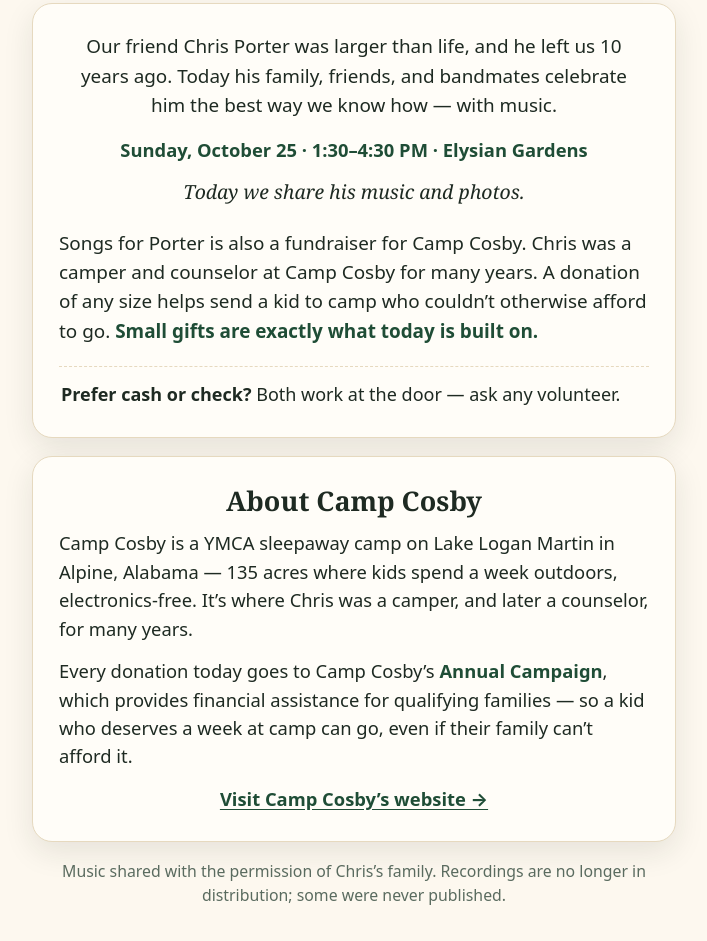
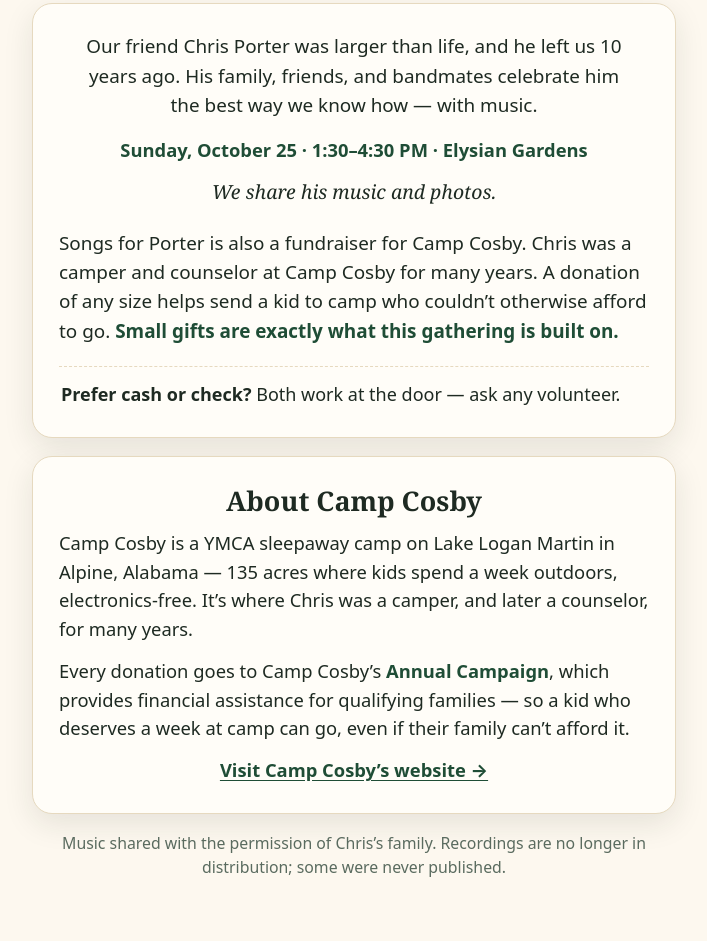
Before and after one commit to michaeljdietz/songs-for-porter, a plain HTML site: page index.html in a window 1280 px wide. Shown: the part 883-1824 px from the top of the page, without its empty margins (286-993 px from the left). After the commit the page ends 1798 px from the top, so only its background shows below. Drawn offline with Linux system fonts and the light colour scheme.

Commit message:
Remove day-anchored 'today' phrasing from all page copy (both views)

```diff
--- a/index.html
+++ b/index.html
@@ -349,11 +349,11 @@
       </section>
 
       <section class="card" aria-label="About this gathering">
-        <p class="lede">Our friend Chris Porter was larger than life, and he left us 10 years ago. Today his family, friends, and bandmates celebrate him the best way we know how &mdash; with music.</p>
+        <p class="lede">Our friend Chris Porter was larger than life, and he left us 10 years ago. His family, friends, and bandmates celebrate him the best way we know how &mdash; with music.</p>
         <p class="details">Sunday, October 25 &middot; <span class="trange">1:30&ndash;4:30&nbsp;PM</span> &middot; Elysian Gardens</p>
-        <p class="giftline">Today we share his music and photos.</p>
+        <p class="giftline">We share his music and photos.</p>
 
-        <p class="intro">Songs for Porter is also a fundraiser for Camp Cosby. Chris was a camper and counselor at Camp Cosby for many years. A donation of any size helps send a kid to camp who couldn&rsquo;t otherwise afford to go. <strong>Small gifts are exactly what today is built on.</strong></p>
+        <p class="intro">Songs for Porter is also a fundraiser for Camp Cosby. Chris was a camper and counselor at Camp Cosby for many years. A donation of any size helps send a kid to camp who couldn&rsquo;t otherwise afford to go. <strong>Small gifts are exactly what this gathering is built on.</strong></p>
 
         <p class="welcome"><strong>Prefer cash or check?</strong> Both work at the door &mdash; ask any volunteer.</p>
       </section>
@@ -361,7 +361,7 @@
       <section class="card cosby" aria-label="About Camp Cosby">
         <h2>About Camp Cosby</h2>
         <p>Camp Cosby is a YMCA sleepaway camp on Lake Logan Martin in Alpine, Alabama &mdash; 135 acres where kids spend a week outdoors, electronics-free. It&rsquo;s where Chris was a camper, and later a counselor, for many years.</p>
-        <p>Every donation today goes to Camp Cosby&rsquo;s <strong>Annual Campaign</strong>, which provides financial assistance for qualifying families &mdash; so a kid who deserves a week at camp can go, even if their family can&rsquo;t afford it.</p>
+        <p>Every donation goes to Camp Cosby&rsquo;s <strong>Annual Campaign</strong>, which provides financial assistance for qualifying families &mdash; so a kid who deserves a week at camp can go, even if their family can&rsquo;t afford it.</p>
         <p class="cosby-linkrow"><a class="cosby-link" href="https://campcosby.ymcabham.org" target="_blank" rel="noopener noreferrer">Visit Camp Cosby&rsquo;s website &rarr;</a></p>
       </section>
     </main>
@@ -432,17 +432,17 @@
       </section>
 
       <section class="card" aria-label="About this gathering">
-        <p class="lede">Our friend Chris Porter was larger than life, and he left us 10 years ago. Today his family, friends, and bandmates celebrate him the best way we know how &mdash; with music.</p>
+        <p class="lede">Our friend Chris Porter was larger than life, and he left us 10 years ago. His family, friends, and bandmates celebrate him the best way we know how &mdash; with music.</p>
         <p class="details">Sunday, October 25 &middot; <span class="trange">1:30&ndash;4:30&nbsp;PM</span> &middot; Elysian Gardens</p>
-        <p class="giftline">Today we share his music and photos.</p>
+        <p class="giftline">We share his music and photos.</p>
 
-        <p class="intro">Songs for Porter is also a fundraiser for Camp Cosby. Chris was a camper and counselor at Camp Cosby for many years. A donation of any size helps send a kid to camp who couldn&rsquo;t otherwise afford to go. <strong>Small gifts are exactly what today is built on.</strong></p>
+        <p class="intro">Songs for Porter is also a fundraiser for Camp Cosby. Chris was a camper and counselor at Camp Cosby for many years. A donation of any size helps send a kid to camp who couldn&rsquo;t otherwise afford to go. <strong>Small gifts are exactly what this gathering is built on.</strong></p>
       </section>
 
       <section class="card cosby" aria-label="About Camp Cosby">
         <h2>About Camp Cosby</h2>
         <p>Camp Cosby is a YMCA sleepaway camp on Lake Logan Martin in Alpine, Alabama &mdash; 135 acres where kids spend a week outdoors, electronics-free. It&rsquo;s where Chris was a camper, and later a counselor, for many years.</p>
-        <p>Every donation today goes to Camp Cosby&rsquo;s <strong>Annual Campaign</strong>, which provides financial assistance for qualifying families &mdash; so a kid who deserves a week at camp can go, even if their family can&rsquo;t afford it.</p>
+        <p>Every donation goes to Camp Cosby&rsquo;s <strong>Annual Campaign</strong>, which provides financial assistance for qualifying families &mdash; so a kid who deserves a week at camp can go, even if their family can&rsquo;t afford it.</p>
         <p class="cosby-linkrow"><a class="cosby-link" href="https://campcosby.ymcabham.org" target="_blank" rel="noopener noreferrer">Visit Camp Cosby&rsquo;s website &rarr;</a></p>
       </section>
 
```
